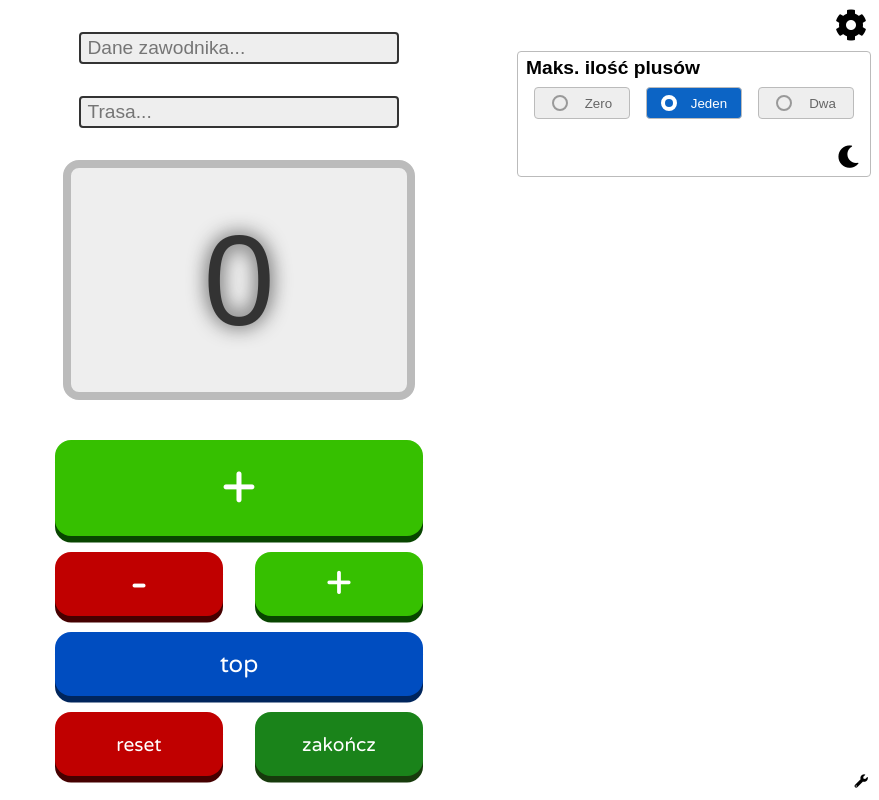
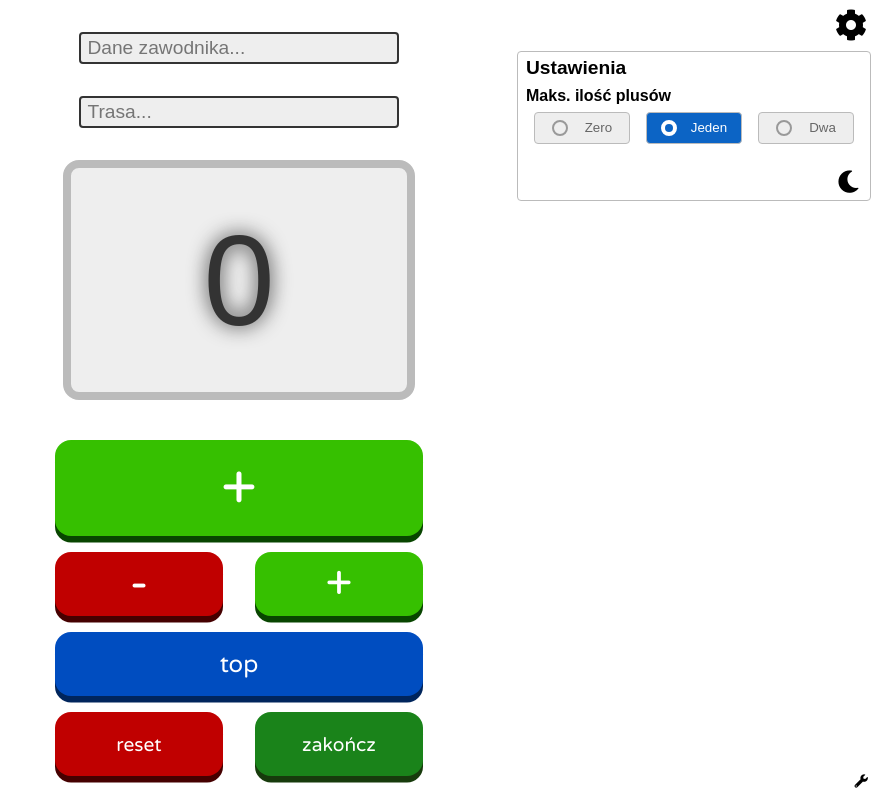
Before and after one commit to wspinaczka/wspinaczka.github.io, a plain HTML site: page index.html in a window 1280 px wide. Both pictures are taken after a click on the button 1252 px from the left and 26 px from the top of the page. Shown: the top 800 px of the page, without its empty margins (401-1280 px from the left). Drawn offline with Linux system fonts and the light colour scheme.

Commit message:
added title to settings menu

```diff
--- a/index.html
+++ b/index.html
@@ -20,7 +20,8 @@
         <div class="settings">
             <button id="settings-btn"><i class="fas fa-cog"></i></button>
             <div class="settings-list hidden disallow-focusing">
-                <h1>Maks. ilość plusów</h1>
+                <h1>Ustawienia</h1>
+                <h2>Maks. ilość plusów</h2>
                 <div class="plus-amount">
                     <input type="radio" name="select" id="option1">
                     <input type="radio" name="select" id="option2" checked>
--- a/styles.css
+++ b/styles.css
@@ -140,6 +140,10 @@ hr {
 .settings-list h1 {
     font-size: 1.2rem;
     margin-bottom: 0.5rem;
+}
+.settings-list h2 {
+    font-size: 1rem;
+    margin-bottom: 0.4rem;
 }
 /* ====== plus amount ====== */
 .settings-list .plus-amount {
```
